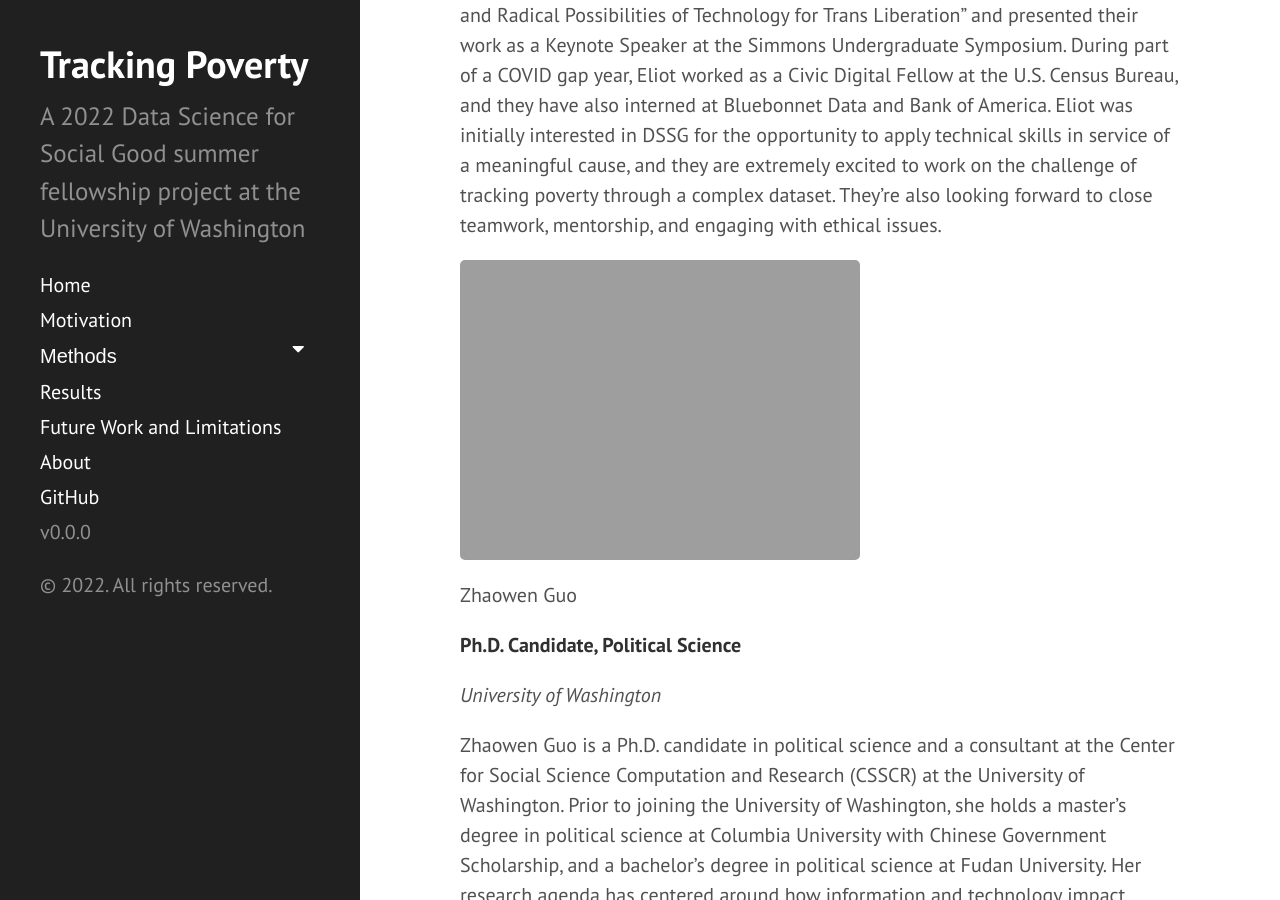
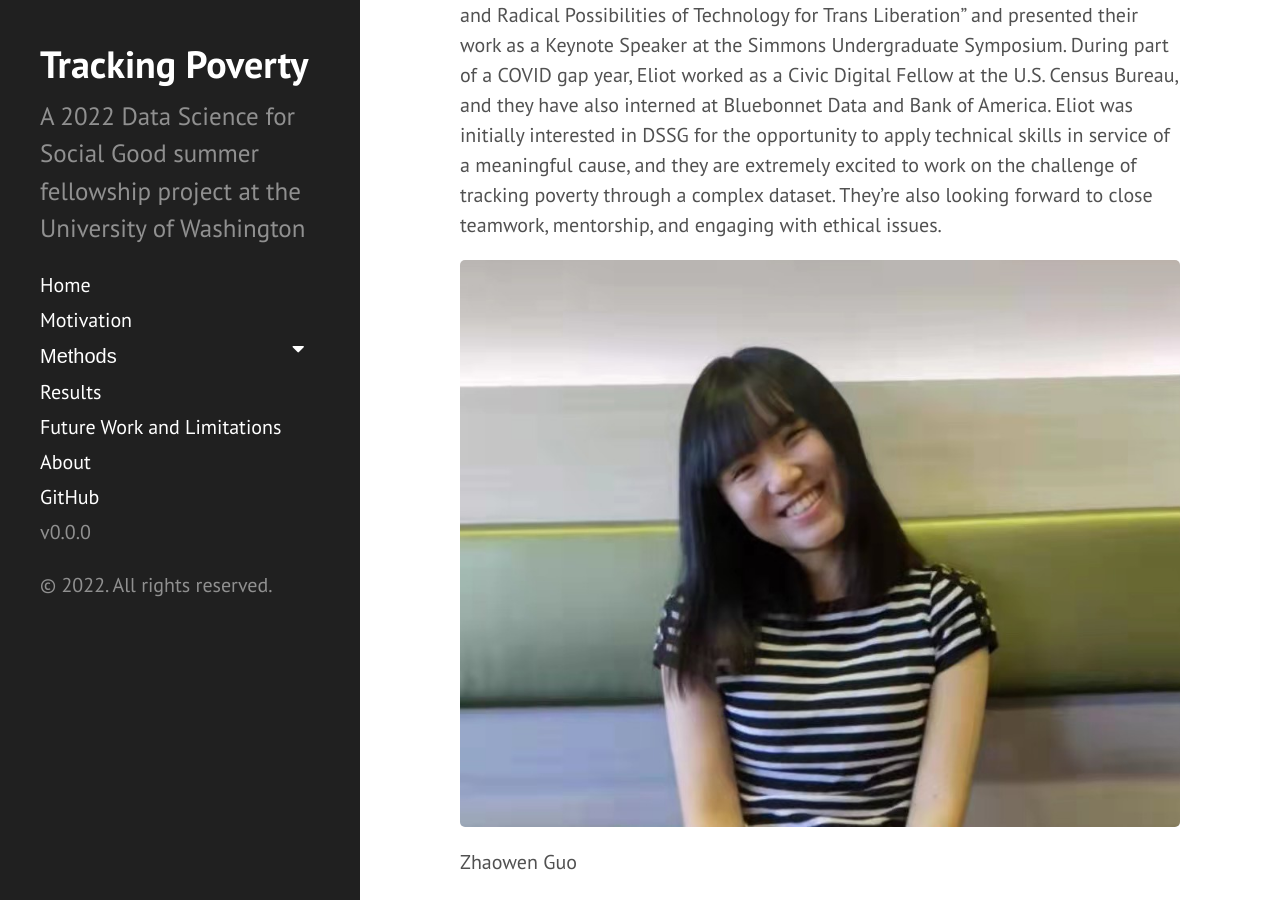
Before and after one commit to uwescience/DSSG2022-Tracking-Poverty, a Jekyll site: the page built from about.md, in a window 1280 px wide and 900 px high, scrolled down 2958 px. Built offline with Jekyll 4.4.1, drawn with Linux system fonts in a browser that asks for light colours.

Commit message:
Update about.md

```diff
--- a/about.md
+++ b/about.md
@@ -47,7 +47,7 @@ Eliot Stanton
 Eliot (they/them) is a new graduate of Simmons University in Boston, where they studied data science. They enjoy conducting all manners of data exploration and visualization, especially using R. While at Simmons, Eliot also completed a theoretical gender studies thesis entitled “Binaries in Binary: Harmful Consequences and Radical Possibilities of Technology for Trans Liberation” and presented their work as a Keynote Speaker at the Simmons Undergraduate Symposium. During part of a COVID gap year, Eliot worked as a Civic Digital Fellow at the U.S. Census Bureau, and they have also interned at Bluebonnet Data and Bank of America. Eliot was initially interested in DSSG for the opportunity to apply technical skills in service of a meaningful cause, and they are extremely excited to work on the challenge of tracking poverty through a complex dataset. They’re also looking forward to close teamwork, mentorship, and engaging with ethical issues.
 
 
-<img src="{{ site.url }}{{ site.baseurl }}/assets/img/Guo-Zhaowen-Headshot.png">
+<img src="{{ site.url }}{{ site.baseurl }}/assets/img/Guo-Zhaowen-Headshot.jpg">
 
 Zhaowen Guo
 
```
